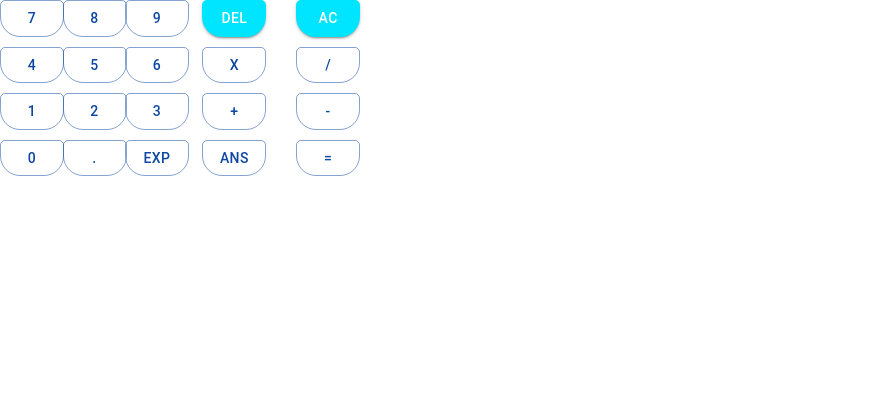
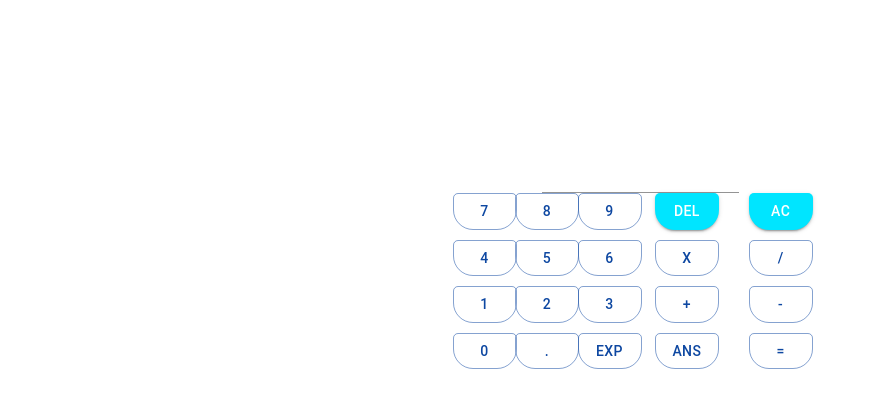
Before and after one commit to lemyoo/calculator, a React (Create React App) app: page / in a window 1280 px wide. Shown: the top 408 px of the page, without its empty margins (0-877 px from the left). Built offline with nearby package versions, Linux system fonts and the light colour scheme.

Commit message:
added display

```diff
--- a/src/Entry.css
+++ b/src/Entry.css
@@ -1,4 +1,5 @@
 .App{
     text-align: center;
     width: 375px;
+    margin: auto;
 }
--- a/src/Entry.js
+++ b/src/Entry.js
@@ -1,72 +1,18 @@
 import React from 'react'
-import NumberButton from './components/NumberButton'
-import FunctionButton from './components/FunctionButton'
 import Grid from '@mui/material/Grid'
 import './Entry.css'
+import ButtonGrid from './components/ButtonGrid'
+import DisplayView from './components/DisplayView'
 
 function Entry() {
     return (
         <div className='App'>
             <Grid container spacing={0}>
-                <Grid xs={2}>
-                    <NumberButton number={7} />
+                <Grid item xs={12}>
+                    <DisplayView />
                 </Grid>
-                <Grid xs={2}>
-                    <NumberButton number={8} />
-                </Grid>
-                <Grid xs={2}>
-                    <NumberButton number={9} />
-                </Grid>
-                <Grid xs={3}>
-                    <FunctionButton number={"DEL"} />
-                </Grid>
-                <Grid xs={3}>
-                    <FunctionButton number={"AC"} />
-                </Grid>
-                <Grid xs={2}>
-                    <NumberButton number={4} />
-                </Grid>
-                <Grid xs={2}>
-                    <NumberButton number={5} />
-                </Grid>
-                <Grid xs={2}>
-                    <NumberButton number={6} />
-                </Grid>
-                <Grid xs={3}>
-                    <NumberButton number={"X"} />
-                </Grid>
-                <Grid xs={3}>
-                    <NumberButton number={"/"} />
-                </Grid>
-                <Grid xs={2}>
-                    <NumberButton number={1} />
-                </Grid>
-                <Grid xs={2}>
-                    <NumberButton number={2} />
-                </Grid>
-                <Grid xs={2}>
-                    <NumberButton number={3} />
-                </Grid>
-                <Grid xs={3}>
-                    <NumberButton number={"+"} />
-                </Grid>
-                <Grid xs={3}>
-                    <NumberButton number={"-"} />
-                </Grid>
-                <Grid xs={2}>
-                    <NumberButton number={0} />
-                </Grid>
-                <Grid xs={2}>
-                    <NumberButton number={"."} />
-                </Grid>
-                <Grid xs={2}>
-                    <NumberButton number={"Exp"} />
-                </Grid>
-                <Grid xs={3}>
-                    <NumberButton number={"Ans"} />
-                </Grid>
-                <Grid xs={3}>
-                    <NumberButton number={"="} />
+                <Grid item xs={12}>
+                    <ButtonGrid />
                 </Grid>
             </Grid>
         </div>
--- /dev/null
+++ b/src/components/ButtonGrid.js
@@ -0,0 +1,73 @@
+import React from 'react'
+import NumberButton from './NumberButton'
+import FunctionButton from './FunctionButton'
+import Grid from '@mui/material/Grid'
+
+const ButtonGrid = () => {
+    return (
+        <Grid container spacing={0}>
+            <Grid xs={2}>
+                <NumberButton number={7} />
+            </Grid>
+            <Grid xs={2}>
+                <NumberButton number={8} />
+            </Grid>
+            <Grid xs={2}>
+                <NumberButton number={9} />
+            </Grid>
+            <Grid xs={3}>
+                <FunctionButton number={"DEL"} />
+            </Grid>
+            <Grid xs={3}>
+                <FunctionButton number={"AC"} />
+            </Grid>
+            <Grid xs={2}>
+                <NumberButton number={4} />
+            </Grid>
+            <Grid xs={2}>
+                <NumberButton number={5} />
+            </Grid>
+            <Grid xs={2}>
+                <NumberButton number={6} />
+            </Grid>
+            <Grid xs={3}>
+                <NumberButton number={"X"} />
+            </Grid>
+            <Grid xs={3}>
+                <NumberButton number={"/"} />
+            </Grid>
+            <Grid xs={2}>
+                <NumberButton number={1} />
+            </Grid>
+            <Grid xs={2}>
+                <NumberButton number={2} />
+            </Grid>
+            <Grid xs={2}>
+                <NumberButton number={3} />
+            </Grid>
+            <Grid xs={3}>
+                <NumberButton number={"+"} />
+            </Grid>
+            <Grid xs={3}>
+                <NumberButton number={"-"} />
+            </Grid>
+            <Grid xs={2}>
+                <NumberButton number={0} />
+            </Grid>
+            <Grid xs={2}>
+                <NumberButton number={"."} />
+            </Grid>
+            <Grid xs={2}>
+                <NumberButton number={"Exp"} />
+            </Grid>
+            <Grid xs={3}>
+                <NumberButton number={"Ans"} />
+            </Grid>
+            <Grid xs={3}>
+                <NumberButton number={"="} />
+            </Grid>
+        </Grid>
+    )
+}
+
+export default ButtonGrid
--- /dev/null
+++ b/src/components/DisplayView.js
@@ -0,0 +1,9 @@
+import React from 'react'
+import { TextField } from '@mui/material'
+const DisplayView = () => {
+    return (
+        <TextField multiline variant='standard' rows={8} />
+    )
+}
+
+export default DisplayView
```
